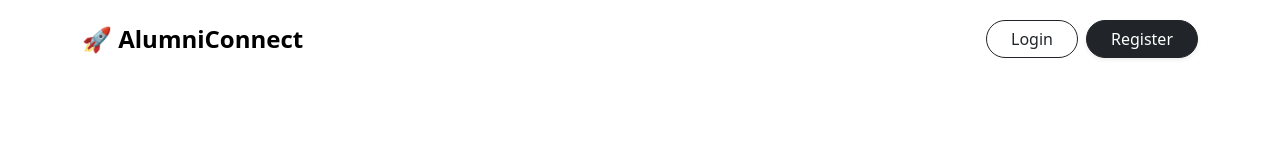
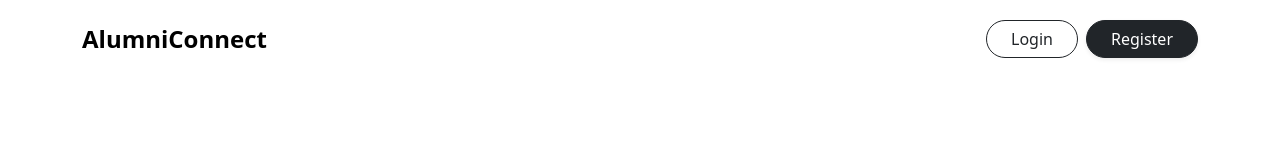
Before and after one commit to Hitesh1205/byte-builders, a React (Create React App) app in the folder frontend/: page / in a window 1280 px wide. Shown: the top 141 px of the page. Built offline with nearby package versions, Linux system fonts and the light colour scheme.

Commit message:
Refactor Navbar component for improved readability

```diff
--- a/frontend/src/components/Navbar.js
+++ b/frontend/src/components/Navbar.js
@@ -15,7 +15,7 @@ function Navbar() {
     <nav className="navbar navbar-expand-lg navbar-custom py-3">
       <div className="container">
         <Link className="navbar-brand fw-bolder fs-4" to="/">
-          🚀 AlumniConnect
+           AlumniConnect
         </Link>
 
         <div>
```
